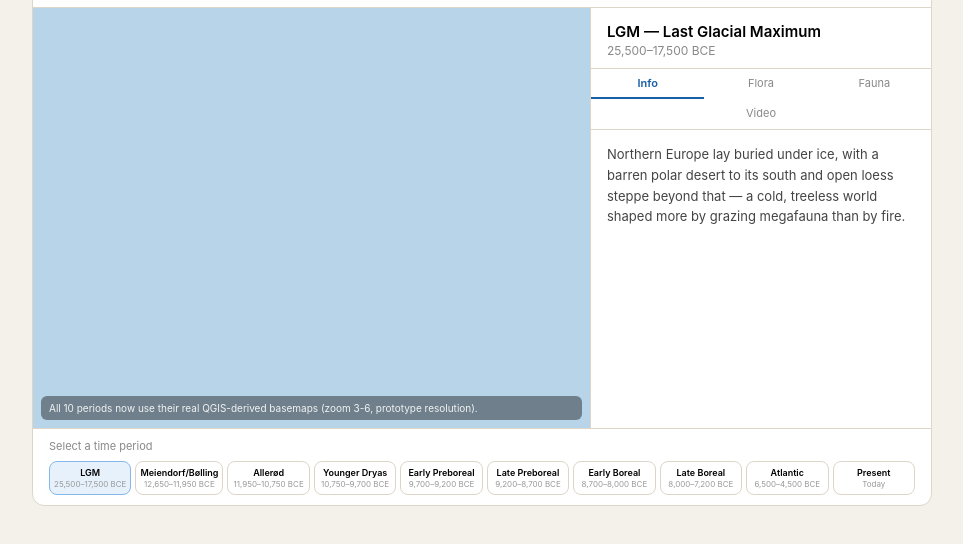
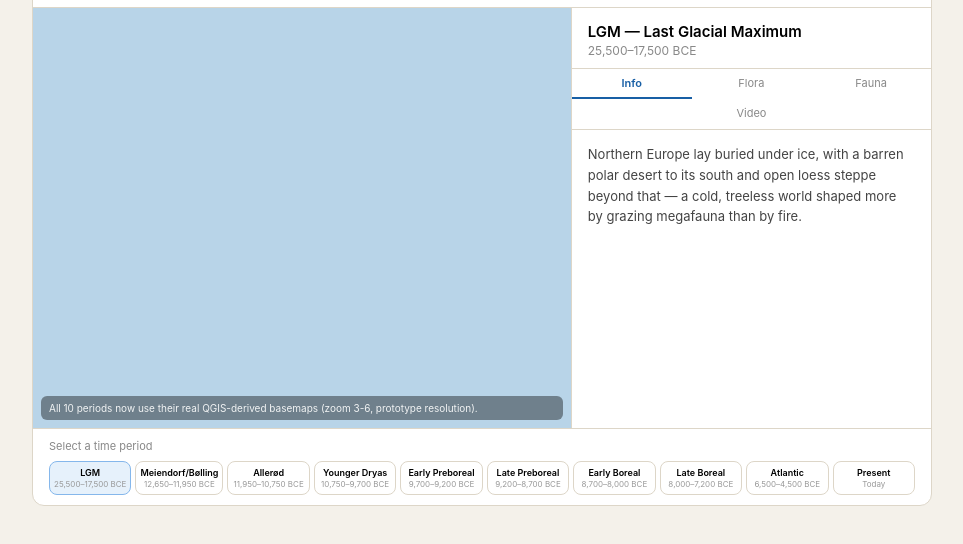
Before and after one commit to eveline211/Ancient-Europe, a plain HTML site: page index.html in a window 1280 px wide. Shown: the part 60-604 px from the top of the page, without its empty margins (158-1121 px from the left). Drawn offline with nearby package versions, Linux system fonts and the light colour scheme; a script that the page names is missing.

Commit message:
Adjust grid layout for main area

```diff
--- a/css/style.css
+++ b/css/style.css
@@ -25,7 +25,7 @@ body {
 }
 .toggle-btn.on { background: #e6f1fb; color: #185fa5; border-color: #85b7eb; }
 
-.main-area { display: grid; grid-template-columns: 1fr 340px; height: 420px; }
+.main-area { display: grid; grid-template-columns: 6fr 4fr; height: 420px; }
 .map-area { position: relative; background: #b8d4e8; border-right: 1px solid #ddd6c8; }
 #map { width: 100%; height: 100%; }
 .map-placeholder-note {
```
